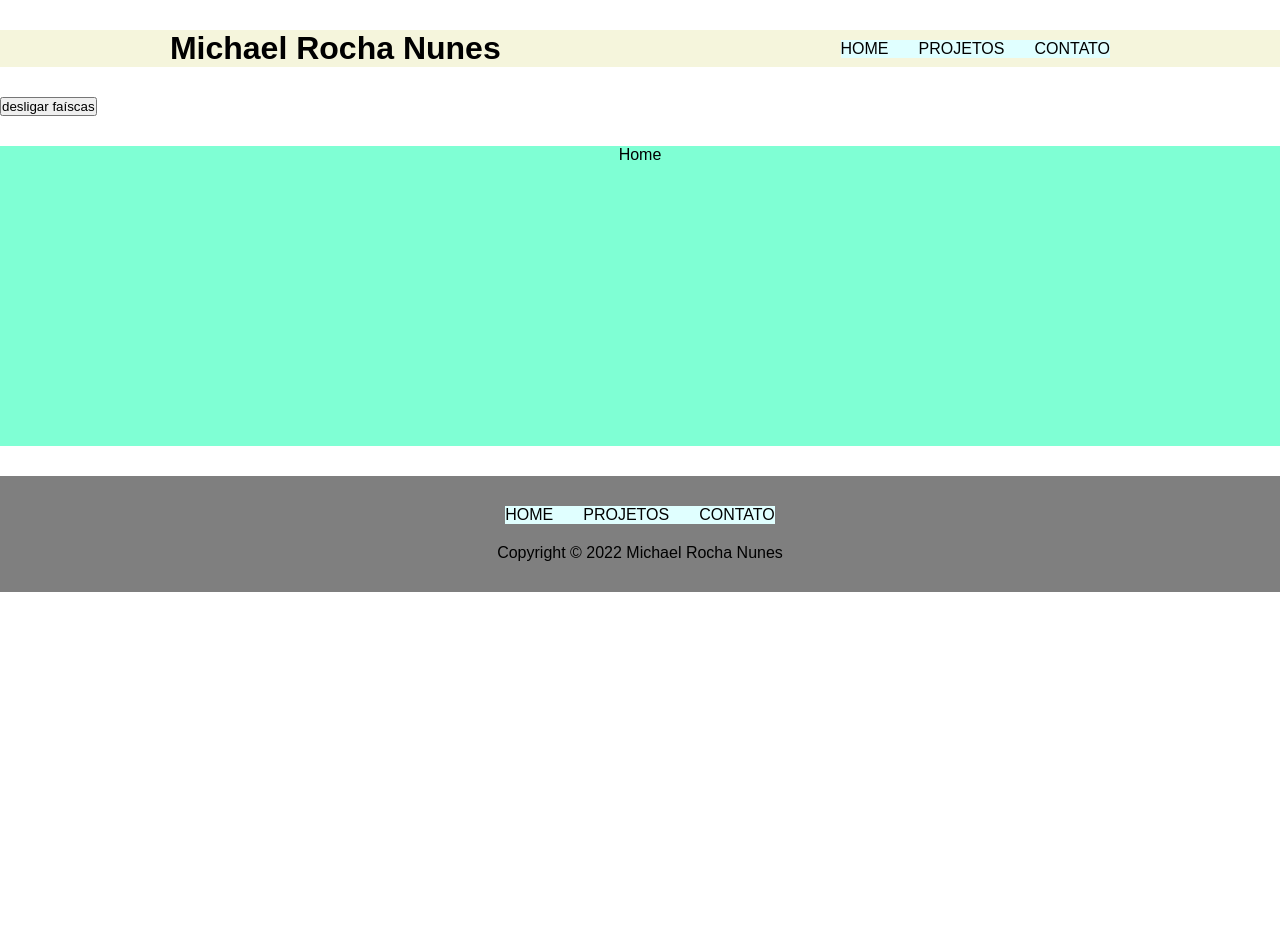
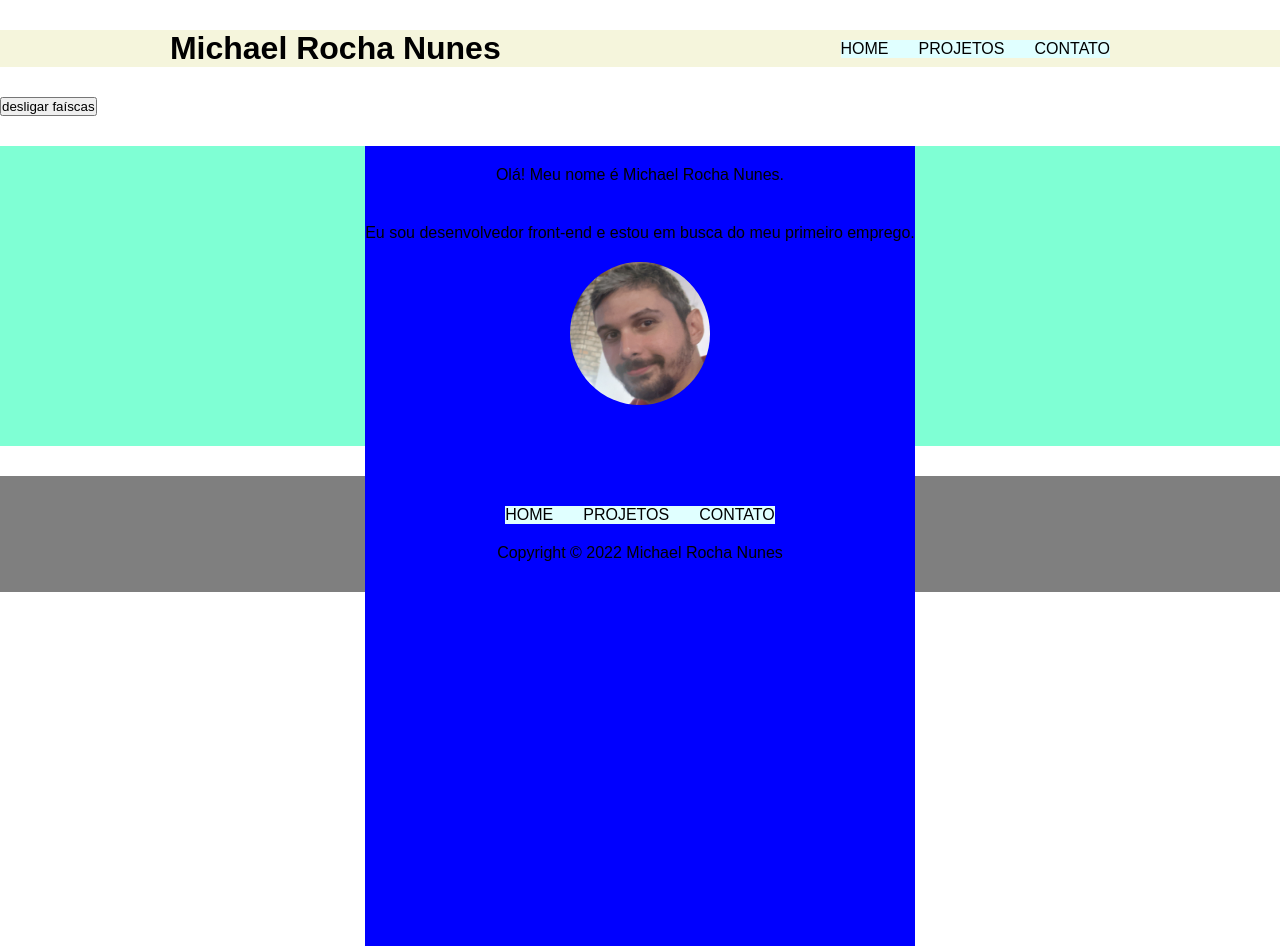
Before and after one commit to michaelrn2288/portfolio, a React (Vite) app: page / in a window 1280 px wide. Before the commit the page ends 800 px from the top, so only its background shows below. Built offline with nearby package versions, Linux system fonts and the light colour scheme.

Commit message:
change Home content

```diff
--- a/src/Components/Home/index.jsx
+++ b/src/Components/Home/index.jsx
@@ -1,5 +1,36 @@
+import styled from 'styled-components'
+import michaelAvatar from '../../assets/eu.jpg'
+
+const StyledSection = styled.section`
+display: flex;
+flex-direction: column;
+align-items: center;
+background:blue;
+height: 100vh;
+`
+
+const StyledAvatar = styled.img`
+width: 140px;
+border-radius: 50%;
+`
+
+const StyledP = styled.p`
+margin: 20px auto;
+`
+
 export default function Home() {
     return (
-        <div>Home</div>
+        <div>
+            <StyledSection>
+                <StyledP>
+                    Olá! Meu nome é Michael Rocha Nunes.
+                </StyledP>
+                <StyledP>Eu sou desenvolvedor front-end e estou em busca do meu primeiro emprego.</StyledP>
+                <StyledAvatar
+                    src={michaelAvatar}
+                    alt='Michael avatar'
+                />
+            </StyledSection>
+        </div>
     )
 }
```
Also changed, not shown: src/assets/eu.jpg (added).
